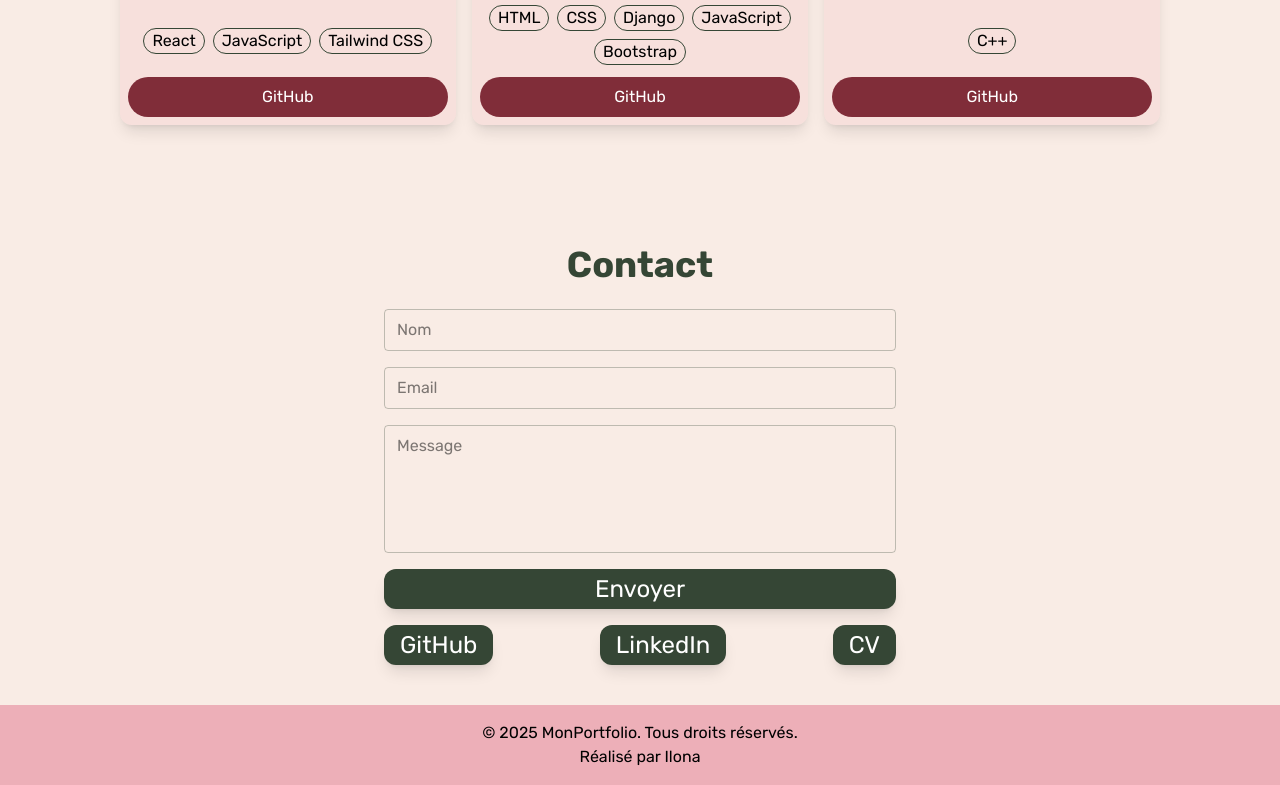
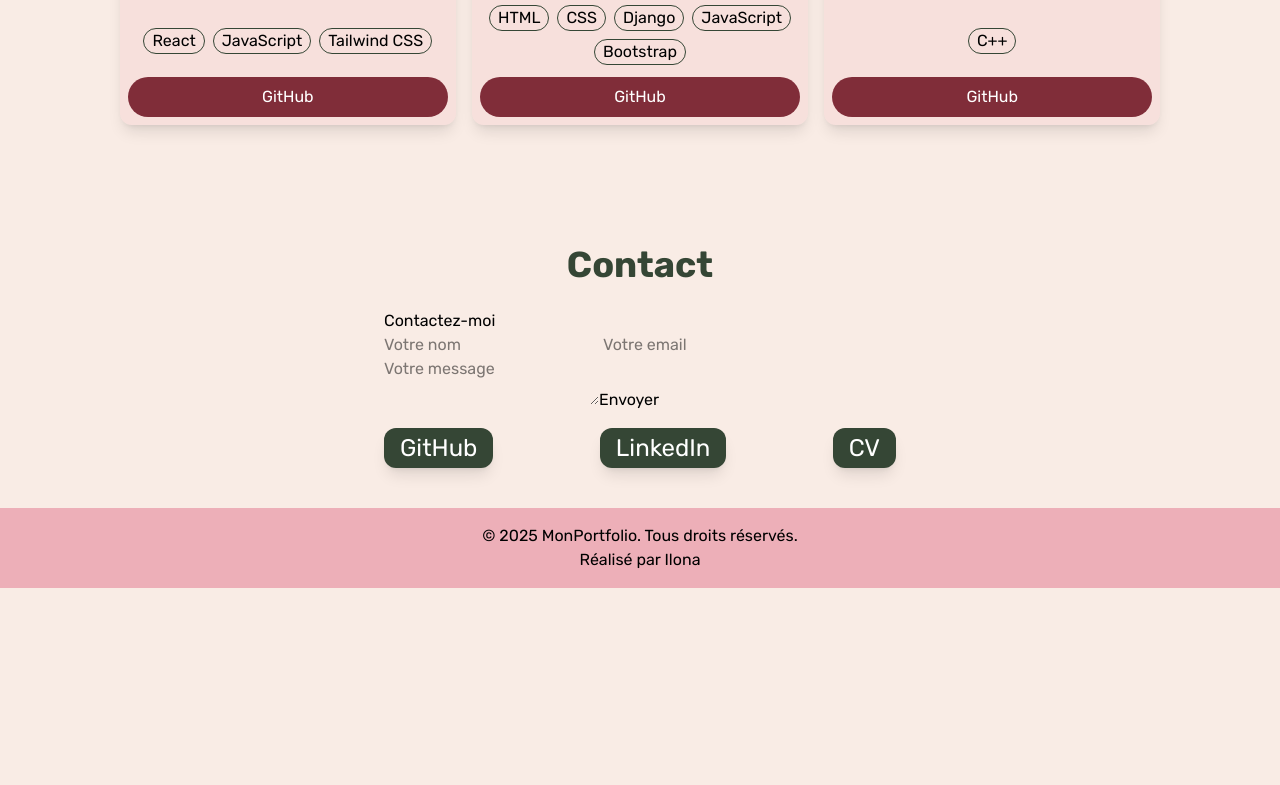
Before and after one commit to slbilona/Portfolio, a React (Vite) app in the folder front/: page / in a window 1280 px wide. Shown: the part 1363-2148 px from the top of the page. After the commit the page ends 1951 px from the top, so only its background shows below. Built offline with nearby package versions, Linux system fonts and the light colour scheme.

Commit message:
formulaire de contact

```diff
--- a/front/api/EnvoieEmail.js
+++ /dev/null
@@ -1,35 +0,0 @@
-import nodemailer from "nodemailer";
-
-export default async function handler(req, res) {
-  if (req.method !== "POST") return res.status(405).json({ error: "Méthode non autorisée" });
-
-  const { name, email, message } = req.body;
-
-  try {
-    const transporter = nodemailer.createTransport({
-        host: "smtp.office365.com",
-        port: 587,
-        secure: false, // TLS
-        auth: {
-          user: process.env.EMAIL_USER,
-          pass: process.env.EMAIL_PASS,
-        },
-        tls: {
-          ciphers: "SSLv3"
-        }
-      });
-
-
-    await transporter.sendMail({
-      from: process.env.EMAIL_USER,
-      to: process.env.EMAIL_USER,
-      subject: `Message de ${name}`,
-      text: `Email: ${email}\n\nMessage: ${message}`,
-    });
-
-    res.status(200).json({ success: true });
-  } catch (err) {
-    console.error("Erreur Nodemailer :", err);
-    res.status(500).json({ error: err.message });
-  }
-}
--- /dev/null
+++ b/front/api/send.js
@@ -0,0 +1,33 @@
+import nodemailer from "nodemailer";
+
+export default async function handler(req, res) {
+  if (req.method !== "POST") {
+    return res.status(405).json({ message: "Méthode non autorisée" });
+  }
+
+  const { name, email, message } = req.body;
+
+  try {
+    const transporter = nodemailer.createTransport({
+      host: "smtp.office365.com",
+      port: 587,
+      secure: false,
+      auth: {
+        user: process.env.OUTLOOK_USER,
+        pass: process.env.OUTLOOK_PASS,
+      },
+    });
+
+    await transporter.sendMail({
+      from: process.env.OUTLOOK_USER,
+      to: process.env.OUTLOOK_USER,
+      subject: `Message de ${name}`,
+      text: `Nom : ${name}\nEmail : ${email}\n\nMessage :\n${message}`,
+    });
+
+    res.status(200).json({ success: true, message: "Message envoyé avec succès !" });
+  } catch (error) {
+    console.error(error);
+    res.status(500).json({ success: false, message: "Erreur lors de l'envoi du message." });
+  }
+}
--- /dev/null
+++ b/front/components/ContactForm.jsx
@@ -0,0 +1,74 @@
+import React, { useState } from "react";
+
+function ContactForm() {
+  const [formData, setFormData] = useState({
+    name: "",
+    email: "",
+    message: "",
+  });
+  const [status, setStatus] = useState("");
+
+  // Gère les changements dans les champs
+  const handleChange = (e) => {
+    setFormData({ ...formData, [e.target.name]: e.target.value });
+  };
+
+  // Envoi du formulaire
+  const handleSubmit = async (e) => {
+    e.preventDefault();
+    setStatus("Envoi en cours...");
+
+    try {
+      const response = await fetch("/api/send", {
+        method: "POST",
+        headers: { "Content-Type": "application/json" },
+        body: JSON.stringify(formData),
+      });
+
+      const data = await response.json();
+      setStatus(data.message);
+
+      if (data.success) {
+        setFormData({ name: "", email: "", message: "" });
+      }
+    } catch (error) {
+      console.error("Erreur:", error);
+      setStatus("Une erreur est survenue lors de l'envoi du message.");
+    }
+  };
+
+  return (
+    <div className="contact-form-container">
+      <h2>Contactez-moi</h2>
+      <form className="contact-form" onSubmit={handleSubmit}>
+        <input
+          type="text"
+          name="name"
+          placeholder="Votre nom"
+          value={formData.name}
+          onChange={handleChange}
+          required
+        />
+        <input
+          type="email"
+          name="email"
+          placeholder="Votre email"
+          value={formData.email}
+          onChange={handleChange}
+          required
+        />
+        <textarea
+          name="message"
+          placeholder="Votre message"
+          value={formData.message}
+          onChange={handleChange}
+          required
+        />
+        <button type="submit">Envoyer</button>
+      </form>
+      {status && <p className="contact-status">{status}</p>}
+    </div>
+  );
+}
+
+export default ContactForm;
--- a/front/pages/Contact.jsx
+++ b/front/pages/Contact.jsx
@@ -2,6 +2,7 @@ import TitreH2 from "../components/TitreH2"
 import ListContactElement from "../components/listContactElement"
 import CV from "../fichier/CV Portfolio.pdf"
 import FormulaireContact from "../components/FormulaireContact"
+import ContactForm from "../components/ContactForm"
 
 function Contact() {
     const ListContact = [
@@ -13,7 +14,8 @@ function Contact() {
         <div id="Contact" className="flex flex-col justify-center items-center md:mt-15 mb-10">
             <TitreH2 titre="Contact"  couleur="var(--color-trois)" />
             <div className="flex flex-col justify-center w-full max-w-lg space-y-4 px-2 md:px-0">
-                <FormulaireContact />
+                {/* <FormulaireContact /> */}
+                <ContactForm />
                 <ul className="flex flex-row flex-wrap justify-between">
                     {ListContact.map((element) => (
                         <ListContactElement element={element} key={element.id}/>
```
